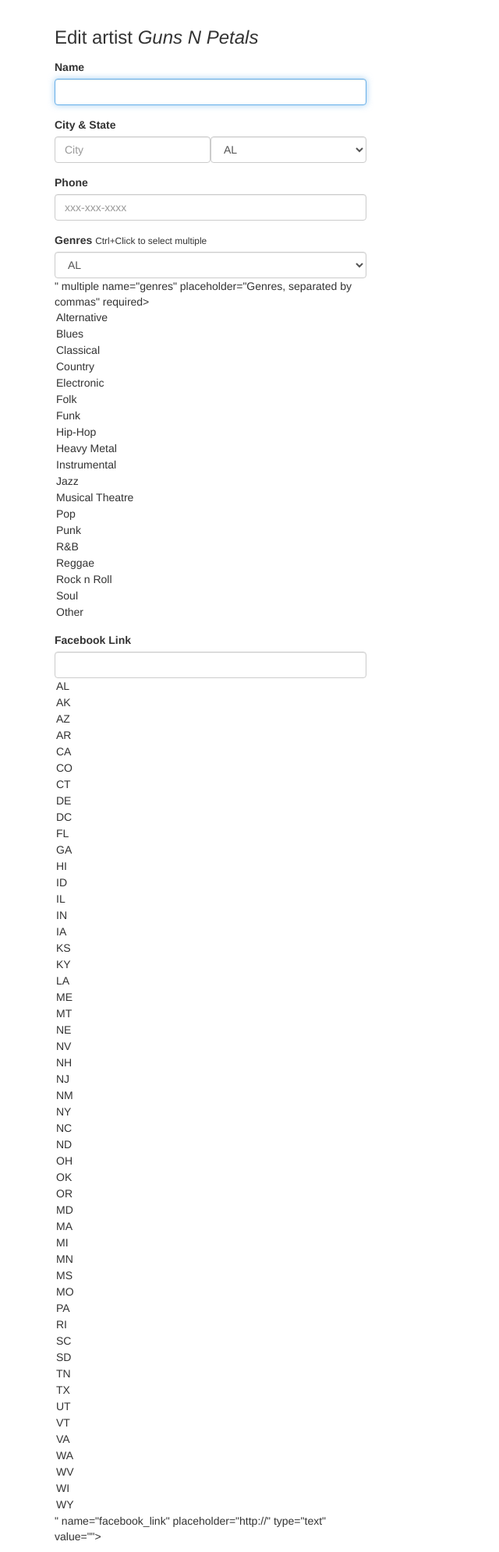
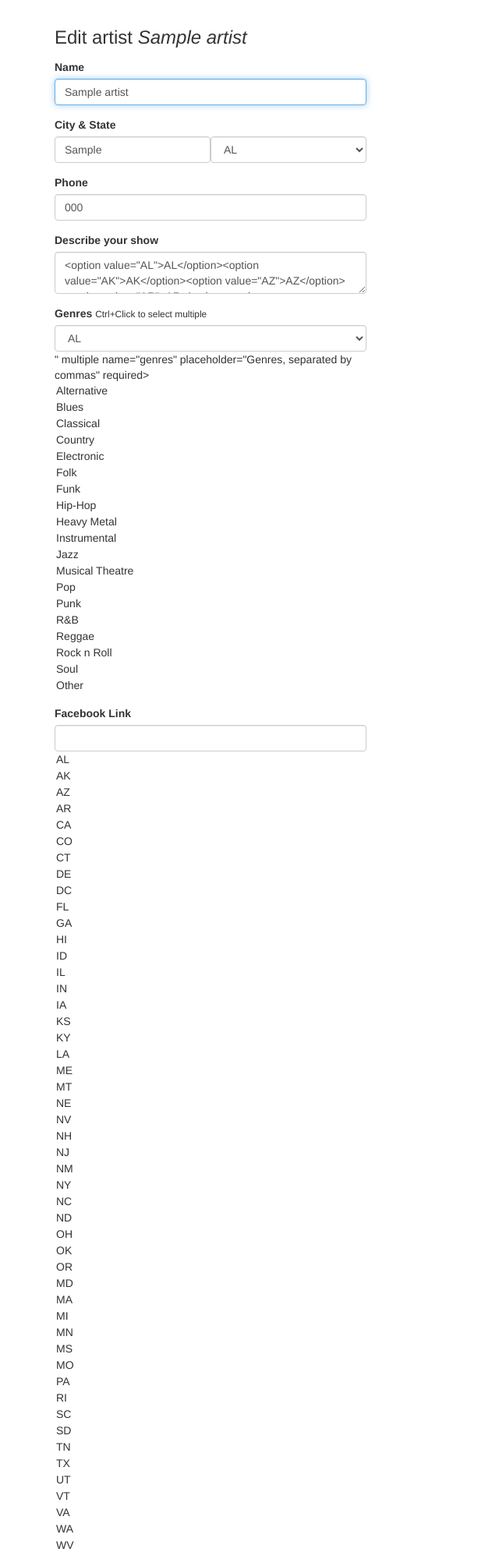
Before and after one commit to mwinel/Fyyur, a Flask app: page /artists/1/edit in a window 1280 px wide. Shown: the part 60-2051 px from the top of the page at 78% size, without its empty margins (0-640 px from the left). Run offline with Flask 2, Linux system fonts and the light colour scheme; tables that the repository leaves empty hold one stand-in row (values such as "Sample post"); some libraries are stand-ins or nearby versions.

Commit message:
Add update artist

```diff
--- a/app.py
+++ b/app.py
@@ -296,28 +296,39 @@
 @app.route('/artists/<int:artist_id>/edit', methods=['GET'])
 def edit_artist(artist_id):
     form = ArtistForm()
-    artist = {
-        "id": 4,
-        "name": "Guns N Petals",
-        "genres": ["Rock n Roll"],
-        "city": "San Francisco",
-        "state": "CA",
-        "phone": "326-123-5000",
-        "website": "https://www.gunsnpetalsband.com",
-        "facebook_link": "https://www.facebook.com/GunsNPetals",
-        "seeking_venue": True,
-        "seeking_description": "Looking for shows to perform at in the San Francisco Bay Area!",
-        "image_link": "https://images.unsplash.com/photo-1549213783-8284d0336c4f?ixlib=rb-1.2.1&ixid=eyJhcHBfaWQiOjEyMDd9&auto=format&fit=crop&w=300&q=80"
-    }
-    # TODO: populate form with fields from artist with ID <artist_id>
+    artist = db.session.query(Artist).filter_by(id=artist_id).first()
+    form.name.data = artist.name
+    form.city.data = artist.city
+    form.state.data = artist.state
+    form.phone.data = artist.phone
+    form.seeking_description.data = artist.seeking_description
+    form.genres.data = artist.genres
+    form.facebook_link.data = artist.facebook_link
+    form.website.data = artist.website
     return render_template('forms/edit_artist.html', form=form, artist=artist)
 
 
 @app.route('/artists/<int:artist_id>/edit', methods=['POST'])
 def edit_artist_submission(artist_id):
-    # TODO: take values from the form submitted, and update existing
-    # artist record with ID <artist_id> using the new attributes
-
+    form = ArtistEditForm()
+    artist = db.session.query(Artist).filter_by(id=artist_id).first()
+    if artist:
+        try:
+            artist.name=form.name.data,
+            artist.city=form.city.data,
+            artist.state=form.state.data,
+            artist.phone=form.phone.data,
+            artist.seeking_description=form.seeking_description.data,
+            artist.facebook_link=form.facebook_link.data,
+            artist.website=form.website.data,
+            artist.genres=form.genres.data
+            # add to database
+            db.session.add(artist)
+            db.session.commit()
+            flash('Artist ' + request.form['name'] + ' was successfully updated.')
+        except:
+            flash('Something went wrong. Artist ' +
+                request.form['name'] + ' could not be updated.')
     return redirect(url_for('show_artist', artist_id=artist_id))
 
 
--- a/forms.py
+++ b/forms.py
@@ -341,4 +341,109 @@
         'website', validators=[URL()]
     )
 
+
+class ArtistEditForm(Form):
+    name = StringField(
+        'name', validators=[DataRequired()]
+    )
+    city = StringField(
+        'city', validators=[DataRequired()]
+    )
+    state = SelectField(
+        'state', validators=[DataRequired()],
+        choices=[
+            ('AL', 'AL'),
+            ('AK', 'AK'),
+            ('AZ', 'AZ'),
+            ('AR', 'AR'),
+            ('CA', 'CA'),
+            ('CO', 'CO'),
+            ('CT', 'CT'),
+            ('DE', 'DE'),
+            ('DC', 'DC'),
+            ('FL', 'FL'),
+            ('GA', 'GA'),
+            ('HI', 'HI'),
+            ('ID', 'ID'),
+            ('IL', 'IL'),
+            ('IN', 'IN'),
+            ('IA', 'IA'),
+            ('KS', 'KS'),
+            ('KY', 'KY'),
+            ('LA', 'LA'),
+            ('ME', 'ME'),
+            ('MT', 'MT'),
+            ('NE', 'NE'),
+            ('NV', 'NV'),
+            ('NH', 'NH'),
+            ('NJ', 'NJ'),
+            ('NM', 'NM'),
+            ('NY', 'NY'),
+            ('NC', 'NC'),
+            ('ND', 'ND'),
+            ('OH', 'OH'),
+            ('OK', 'OK'),
+            ('OR', 'OR'),
+            ('MD', 'MD'),
+            ('MA', 'MA'),
+            ('MI', 'MI'),
+            ('MN', 'MN'),
+            ('MS', 'MS'),
+            ('MO', 'MO'),
+            ('PA', 'PA'),
+            ('RI', 'RI'),
+            ('SC', 'SC'),
+            ('SD', 'SD'),
+            ('TN', 'TN'),
+            ('TX', 'TX'),
+            ('UT', 'UT'),
+            ('VT', 'VT'),
+            ('VA', 'VA'),
+            ('WA', 'WA'),
+            ('WV', 'WV'),
+            ('WI', 'WI'),
+            ('WY', 'WY'),
+        ]
+    )
+    phone = StringField(
+        'phone', validators=[DataRequired()]
+    )
+    seeking_description = TextAreaField(
+        'seeking_description', validators=[DataRequired()]
+    )
+    image_link = StringField(
+        'image_link'
+    )
+    genres = SelectMultipleField(
+        'genres', validators=[DataRequired(),
+                              Length(max=3, message='Select atmost 3 genres.')],
+        choices=[
+            ('Alternative', 'Alternative'),
+            ('Blues', 'Blues'),
+            ('Classical', 'Classical'),
+            ('Country', 'Country'),
+            ('Electronic', 'Electronic'),
+            ('Folk', 'Folk'),
+            ('Funk', 'Funk'),
+            ('Hip-Hop', 'Hip-Hop'),
+            ('Heavy Metal', 'Heavy Metal'),
+            ('Instrumental', 'Instrumental'),
+            ('Jazz', 'Jazz'),
+            ('Musical Theatre', 'Musical Theatre'),
+            ('Pop', 'Pop'),
+            ('Punk', 'Punk'),
+            ('R&B', 'R&B'),
+            ('Reggae', 'Reggae'),
+            ('Rock n Roll', 'Rock n Roll'),
+            ('Soul', 'Soul'),
+            ('Other', 'Other'),
+        ]
+    )
+    facebook_link = StringField(
+        'facebook_link', validators=[URL()]
+    )
+    website = StringField(
+        'website', validators=[URL()]
+    )
+
 # TODO IMPLEMENT NEW ARTIST FORM AND NEW SHOW FORM
--- a/templates/forms/edit_artist.html
+++ b/templates/forms/edit_artist.html
@@ -24,6 +24,10 @@
       {{ form.phone(class_ = 'form-control', placeholder='xxx-xxx-xxxx', autofocus = true) }}
     </div>
     <div class="form-group">
+      <label for="seeking_description">Describe your show</label>
+      {{ form.seeking_description(class_ = 'form-control', placeholder='More details...', id=form.state, autofocus = true) }}
+    </div>
+    <div class="form-group">
       <label for="genres">Genres</label>
       <small>Ctrl+Click to select multiple</small>
       {{ form.genres(class_ = 'form-control', placeholder='Genres, separated by commas', id=form.state, autofocus = true) }}
@@ -32,6 +36,10 @@
       <label for="genres">Facebook Link</label>
       {{ form.facebook_link(class_ = 'form-control', placeholder='http://', id=form.state, autofocus = true) }}
     </div>
+    <div class="form-group">
+      <label for="website">Website</label>
+      {{ form.website(class_ = 'form-control', placeholder='http://', id=form.state, autofocus = true) }}
+    </div>
     <input type="submit" value="Edit Artist" class="btn btn-primary btn-lg btn-block">
   </form>
 </div>
--- a/templates/forms/new_artist.html
+++ b/templates/forms/new_artist.html
@@ -37,7 +37,7 @@
       {{ form.facebook_link(class_ = 'form-control', placeholder='http://', id=form.state, autofocus = true) }}
     </div>
     <div class="form-group">
-      <label for="website">website</label>
+      <label for="website">Website</label>
       {{ form.website(class_ = 'form-control', placeholder='http://', id=form.state, autofocus = true) }}
     </div>
     <input type="submit" value="Create Venue" class="btn btn-primary btn-lg btn-block">
--- a/templates/pages/show_artist.html
+++ b/templates/pages/show_artist.html
@@ -42,6 +42,7 @@
 	<div class="col-sm-6">
 		<img src="{{ artist.image_link }}" alt="Venue Image" />
 	</div>
+	<button onclick="window.location.href='/artists/{{ artist.id }}/edit'" class="btn btn-primary my-4" type="button">Edit</button>
 </div>
 <section>
 	<h2 class="monospace">{{ artist.upcoming_shows_count }} Upcoming {% if artist.upcoming_shows_count == 1 %}Show{% else %}Shows{% endif %}</h2>
```
Lines whose indentation alone changed are shown as unchanged.
